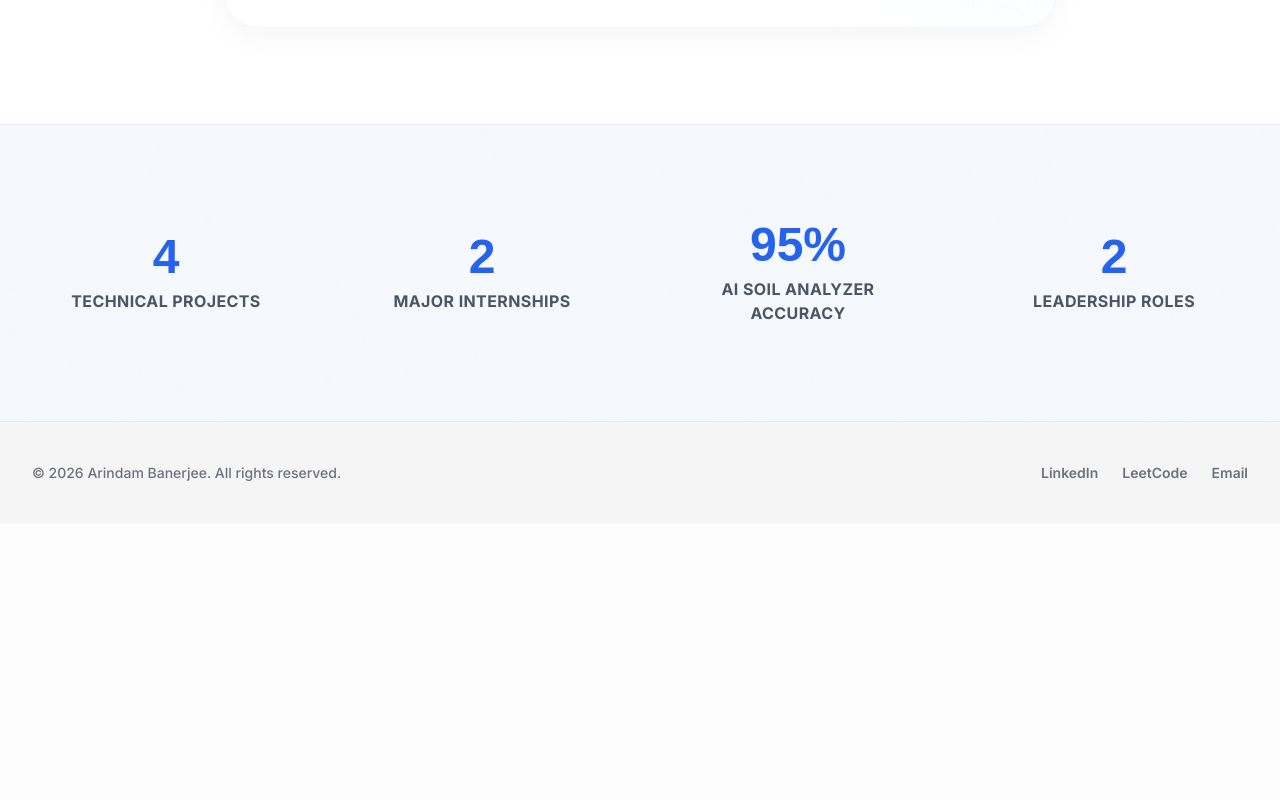
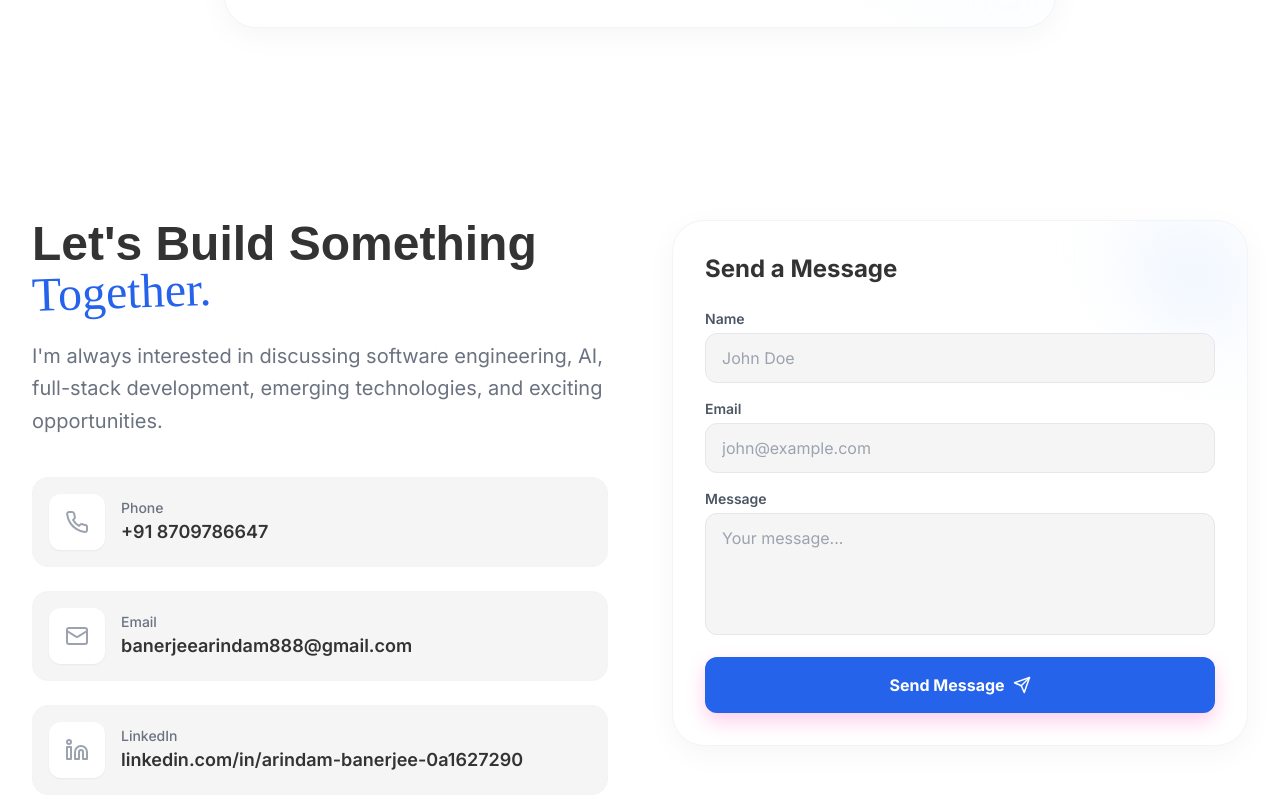
Before and after one commit to arindam199/arindam-portfolio, a React (Vite) app: page / in a window 1280 px wide. Shown: the part 7440-8240 px from the top of the page. Before the commit the page ends 7963 px from the top, so only its background shows below. Built offline with nearby package versions, Linux system fonts and the light colour scheme; a web font is replaced by a local one.

Commit message:
Add contact section with phone number and email

```diff
--- a/src/App.tsx
+++ b/src/App.tsx
@@ -7,6 +7,7 @@ import { Projects } from './components/Projects';
 import { Skills } from './components/Skills';
 import { Education } from './components/Education';
 import { Impact } from './components/Impact';
+import { Contact } from './components/Contact';
 import { Footer } from './components/Footer';
 
 function App() {
@@ -20,6 +21,7 @@ function App() {
         <Projects />
         <Skills />
         <Education />
+        <Contact />
         <Impact />
       </main>
       <Footer />
--- a/src/components/Contact.tsx
+++ b/src/components/Contact.tsx
@@ -1,7 +1,7 @@
 import React, { useState } from 'react';
 import { motion } from 'framer-motion';
 import { personalInfo } from '../data/portfolioData';
-import { Mail, Linkedin, Code2, Send } from 'lucide-react';
+import { Mail, Linkedin, Code2, Send, Phone } from 'lucide-react';
 
 export const Contact = () => {
   const [formData, setFormData] = useState({ name: '', email: '', message: '' });
@@ -71,6 +71,16 @@ export const Contact = () => {
             </p>
 
             <div className="space-y-6">
+              <a href={`tel:${personalInfo.phone?.replace(/ /g, '')}`} className="flex items-center gap-4 group bg-soft-gray p-4 rounded-2xl border border-gray-100 hover:border-green-200 transition-colors">
+                <div className="p-4 bg-white rounded-xl text-gray-400 group-hover:text-green-500 shadow-sm transition-colors">
+                  <Phone size={24} />
+                </div>
+                <div>
+                  <div className="text-sm text-gray-500 font-medium">Phone</div>
+                  <div className="text-lg text-dark-text font-semibold group-hover:text-green-600 transition-colors">{personalInfo.phone}</div>
+                </div>
+              </a>
+
               <a href={personalInfo.socials.email} className="flex items-center gap-4 group bg-soft-gray p-4 rounded-2xl border border-gray-100 hover:border-blue-200 transition-colors">
                 <div className="p-4 bg-white rounded-xl text-gray-400 group-hover:text-blue-accent shadow-sm transition-colors">
                   <Mail size={24} />
--- a/src/data/portfolioData.ts
+++ b/src/data/portfolioData.ts
@@ -4,6 +4,7 @@ export const personalInfo = {
   name: "Arindam Banerjee",
   role: "Software Engineer | Full-Stack Developer | AI & IoT Enthusiast",
   email: "banerjeearindam888@gmail.com",
+  phone: "+91 8709786647",
   socials: {
     linkedin: "https://linkedin.com/in/arindam-banerjee-0a1627290",
     leetcode: "https://leetcode.com/u/arindamd25737",
```
